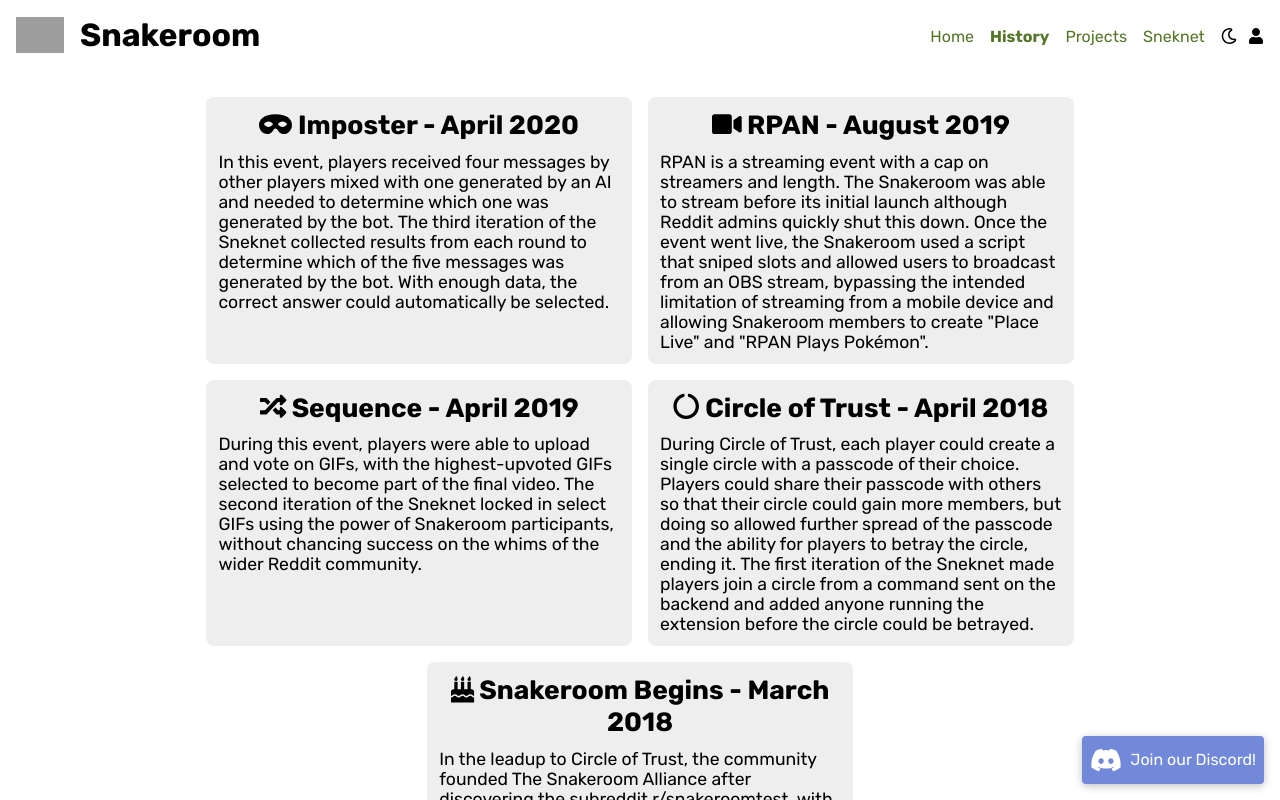
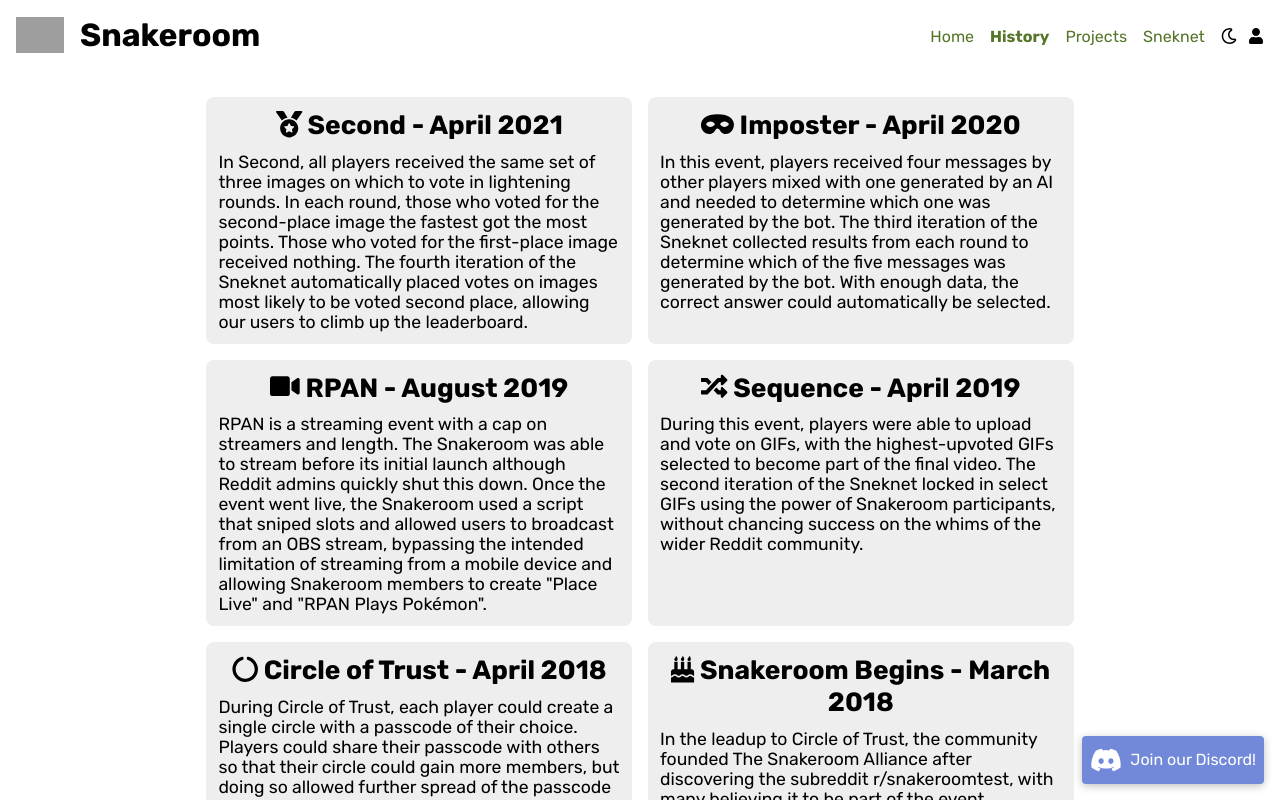
Before and after one commit to Snakeroom/Website, a Next.js app: page /history in a window 1280 px wide. Shown: the top 800 px of the page. Built offline with nearby package versions, Linux system fonts and the light colour scheme; no server answers; grey boxes are pictures that could not be loaded.

Commit message:
Add description of /r/Second

```diff
--- a/pages/history.js
+++ b/pages/history.js
@@ -2,6 +2,7 @@
 	faBirthdayCake,
 	faCircleNotch,
 	faMask,
+	faMedal,
 	faRandom,
 	faVideo,
 } from "@fortawesome/free-solid-svg-icons";
@@ -37,6 +38,9 @@
 			<title>History - The Snakeroom</title>
 		</Head>
 		<EventsContainer>
+			<Event icon={faMedal} name="Second" time="April 2021">
+				In Second, all players received the same set of three images on which to vote in lightening rounds.  In each round, those who voted for the second-place image the fastest got the most points.  Those who voted for the first-place image received nothing.  The fourth iteration of the Sneknet automatically placed votes on images most likely to be voted second place, allowing our users to climb up the leaderboard.
+			</Event>
 			<Event icon={faMask} name="Imposter" time="April 2020">
 				In this event, players received four messages by other players
 				mixed with one generated by an AI and needed to determine which
```
